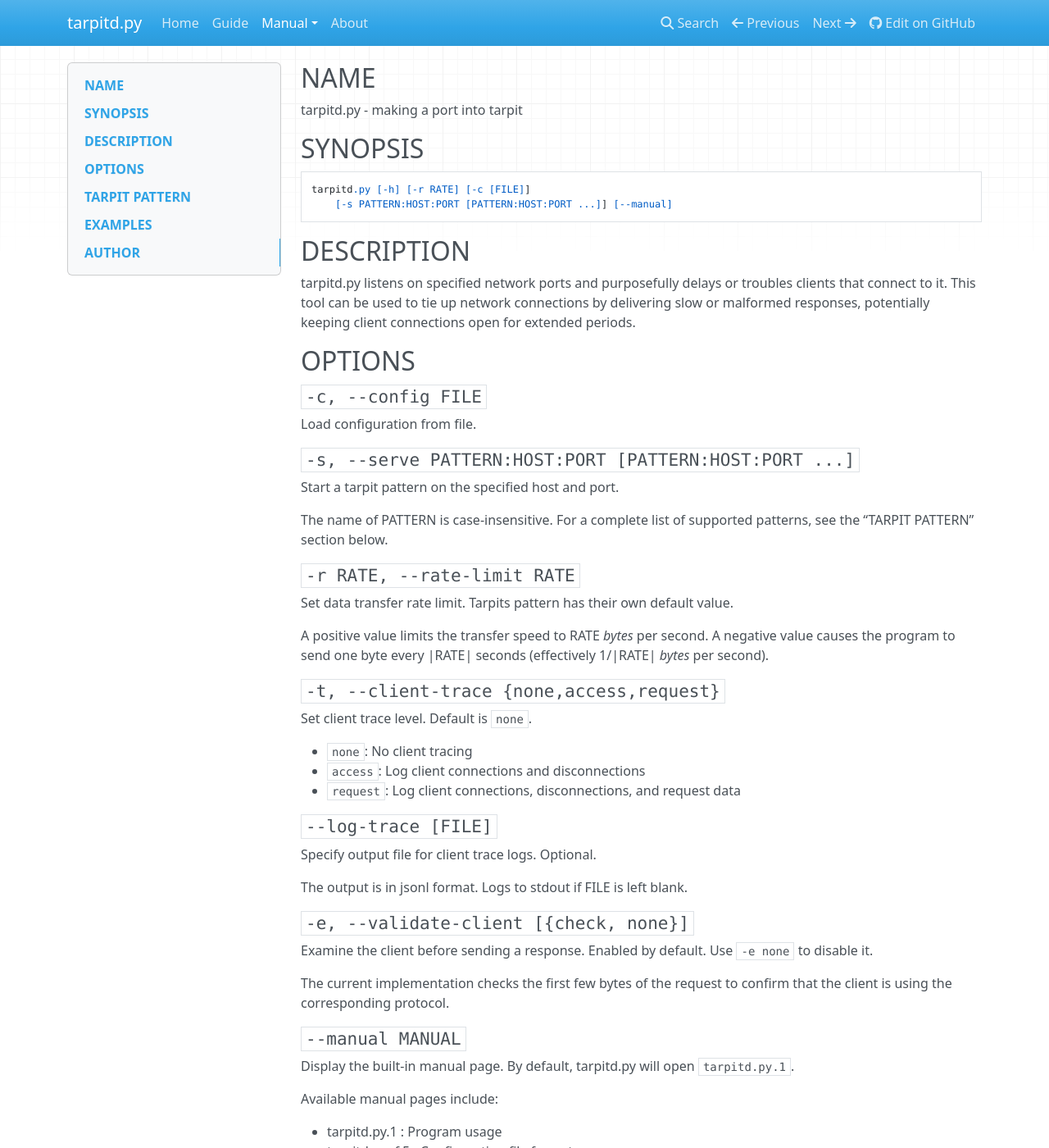
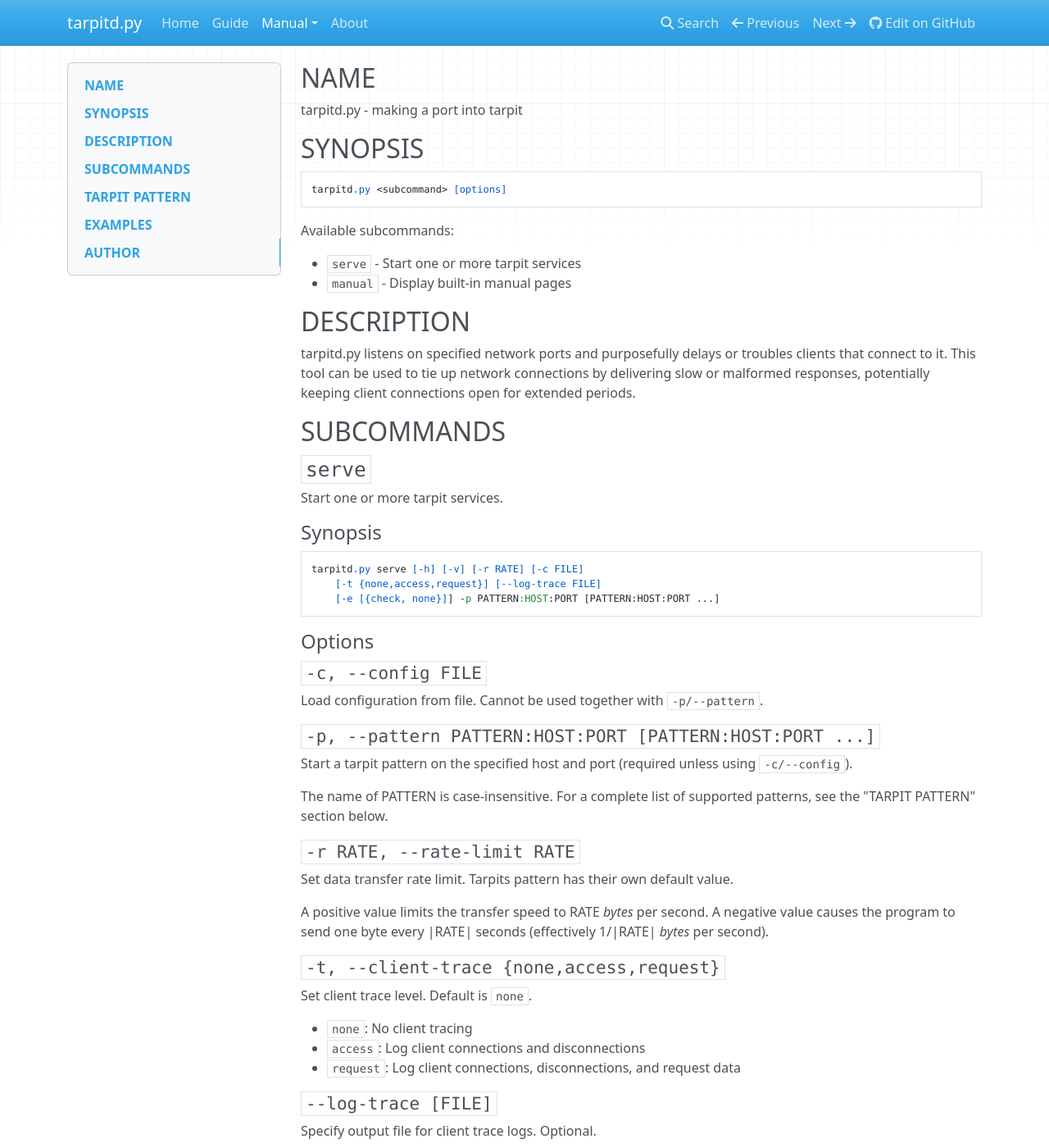
Before and after one commit to ImBearChild/tarpitd.py, an MkDocs documentation site: the page built from docs/manual/tarpitd.py.1.md, in a window 1280 px wide and 1400 px high. Shown: the whole window at 82% size. Built offline with MkDocs 1.6.1, drawn with Linux system fonts in a browser that asks for light colours; nearby versions of some CDN libraries; some of the changed text lies outside the part shown.

Commit message:
chore: update docs

```diff
--- a/docs/manual/tarpitd.py.1.md
+++ b/docs/manual/tarpitd.py.1.md
@@ -4,24 +4,40 @@ tarpitd.py - making a port into tarpit
 
 ## SYNOPSIS
 
-    tarpitd.py [-h] [-r RATE] [-c [FILE]]
-        [-s PATTERN:HOST:PORT [PATTERN:HOST:PORT ...]] [--manual]
+    tarpitd.py <subcommand> [options]
+
+Available subcommands:
+
+* `serve` - Start one or more tarpit services
+* `manual` - Display built-in manual pages
 
 ## DESCRIPTION
 
 tarpitd.py listens on specified network ports and purposefully delays or troubles clients that connect to it. This tool can be used to tie up network connections by delivering slow or malformed responses, potentially keeping client connections open for extended periods.
 
-## OPTIONS
+## SUBCOMMANDS
+
+### `serve`
+
+Start one or more tarpit services.
+
+#### Synopsis
+
+    tarpitd.py serve [-h] [-v] [-r RATE] [-c FILE]
+        [-t {none,access,request}] [--log-trace FILE]
+        [-e [{check, none}]] -p PATTERN:HOST:PORT [PATTERN:HOST:PORT ...]
+
+#### Options
 
 #### `-c, --config FILE`
 
-Load configuration from file.
+Load configuration from file. Cannot be used together with `-p/--pattern`.
 
-#### `-s, --serve PATTERN:HOST:PORT [PATTERN:HOST:PORT ...]`
+#### `-p, --pattern PATTERN:HOST:PORT [PATTERN:HOST:PORT ...]`
 
-Start a tarpit pattern on the specified host and port.
+Start a tarpit pattern on the specified host and port (required unless using `-c/--config`).
 
-The name of PATTERN is case-insensitive. For a complete list of supported patterns, see the “TARPIT PATTERN” section below.
+The name of PATTERN is case-insensitive. For a complete list of supported patterns, see the "TARPIT PATTERN" section below.
 
 #### `-r RATE, --rate-limit RATE`
 
@@ -50,9 +66,19 @@ Examine the client before sending a response. Enabled by default. Use `-e none`
 
 The current implementation checks the first few bytes of the request to confirm that the client is using the corresponding protocol.
 
-#### `--manual MANUAL`
+### `manual`
 
-Display the built-in manual page. By default, tarpitd.py will open `tarpitd.py.1`.
+Display built-in manual pages.
+
+#### Synopsis
+
+    tarpitd.py manual [page]
+
+#### Options
+
+#### `page`
+
+Name of the manual page to display. Default is `tarpitd.py.1`.
 
 Available manual pages include:
 
@@ -135,27 +161,39 @@ This is not just a service; it symbolizes the hope and enthusiasm of an entire g
 
 ## EXAMPLES
 
-Print this manual:
+### Using the `manual` subcommand
 
-    tarpitd.py --manual
+Display the main manual:
+
+    tarpitd.py manual
+
+Display the configuration file manual:
+
+    tarpitd.py manual tarpitd.conf.5
+
+### Using the `serve` subcommand
 
 Start an endlessh tarpit:
 
-    tarpitd.py -s endlessh:0.0.0.0:2222
+    tarpitd.py serve -p endlessh:0.0.0.0:2222
 
 Start an endless HTTP tarpit with a 2-second per-byte delay:
 
-    tarpitd.py -r-2 -s http_endless_header:0.0.0.0:8088
+    tarpitd.py serve -r -2 -p http_endless_header:0.0.0.0:8088
 
 Start an endless HTTP tarpit with a rate limit of 1 KB/s:
 
-    tarpitd.py -r1024 -s HTTP_DEFLATE_HTML_BOMB:0.0.0.0:8088
+    tarpitd.py serve -r 1024 -p HTTP_DEFLATE_HTML_BOMB:0.0.0.0:8088
 
 Start two different HTTP tarpit services concurrently
 (the name of the pattern is case-insensitive):
 
-    tarpitd.py -s http_deflate_html_bomb:127.0.0.1:8080 \
-                  http_endless_header:0.0.0.0:8088
+    tarpitd.py serve -p http_deflate_html_bomb:127.0.0.1:8080 \
+                     http_endless_header:0.0.0.0:8088
+
+Start tarpit from configuration file:
+
+    tarpitd.py serve -c /path/to/config.toml
 
 ## AUTHOR
 
```
Also changed, not shown: docs/getting-started.md (+4 -4 lines), 1 other file.
